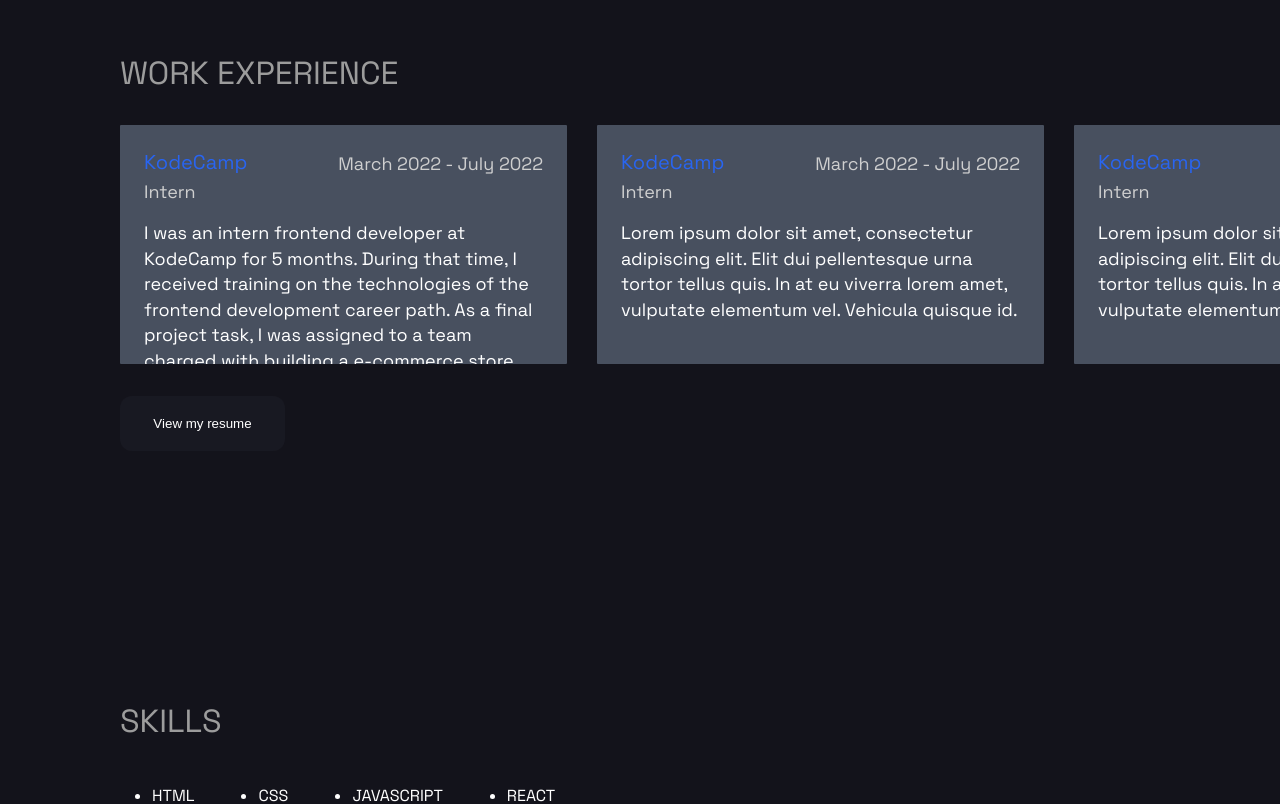
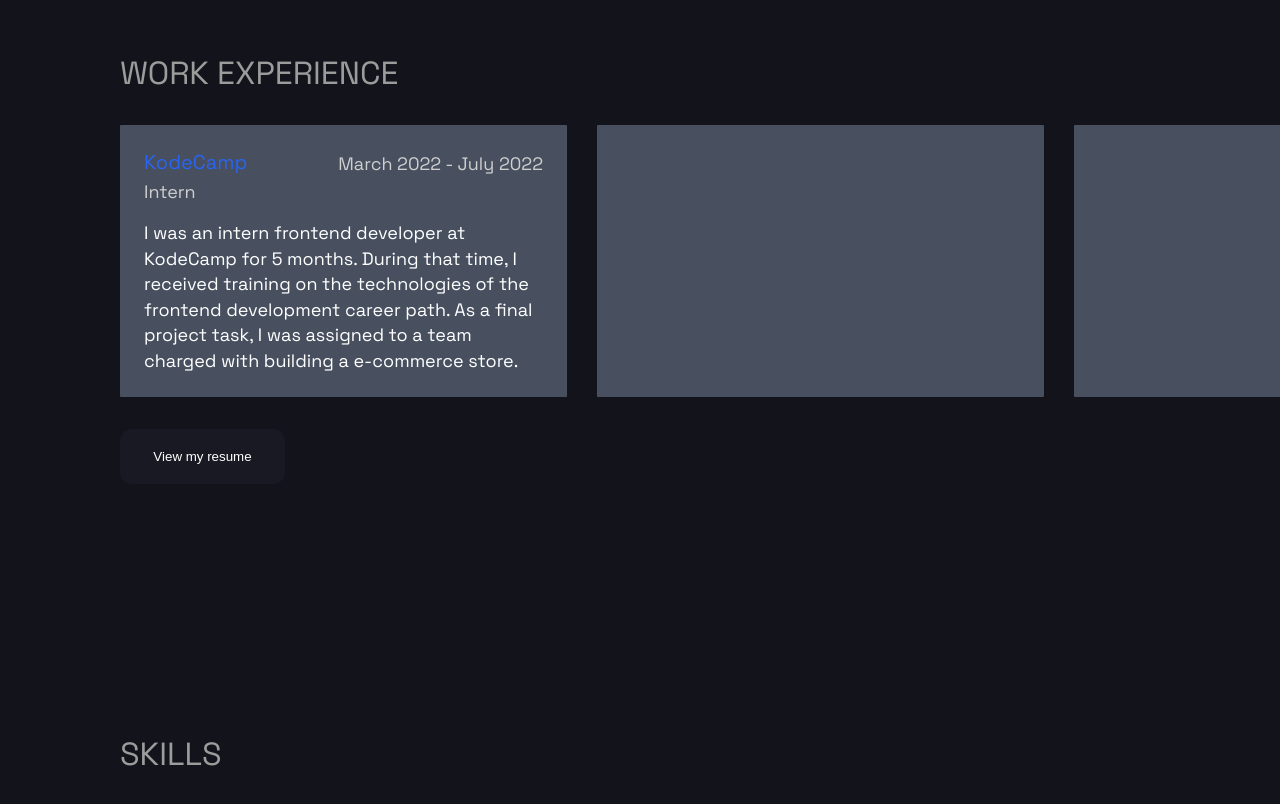
Before and after one commit to tonayam/portfolio, a React (Create React App) app: page / in a window 1280 px wide. Shown: the part 2260-3064 px from the top of the page. Built offline with nearby package versions, Linux system fonts and the light colour scheme.

Commit message:
Work Experience Update

```diff
--- a/src/Styles/general.scss
+++ b/src/Styles/general.scss
@@ -134,7 +134,7 @@
     font-size: 40px;
   }
   h3 {
-    font-size: 24px;
+    font-size: 22px;
   }
   h4 {
     font-size: 20px;
--- a/src/Styles/sections.scss
+++ b/src/Styles/sections.scss
@@ -164,7 +164,8 @@
     .job {
       @include workMixin;
       width: 80%;
-      height: 230px;
+      min-height: 230px;
+      height: auto;
       padding: 12px;
       color: #cfcfcf;
       .card-header {
@@ -420,7 +421,8 @@
     .mySwiper {
       .job {
         @include workMixin;
-        height: 239px;
+        min-height: 239px;
+        height: auto;
         padding: 24px;
       }
     }
--- a/src/data/data.js
+++ b/src/data/data.js
@@ -71,28 +71,16 @@
     info: `I was an intern frontend developer at KodeCamp for 5 months. During that time, I received training on the technologies of the frontend development career path. As a final project task, I was assigned to a team charged with building a e-commerce store.`,
   },
   {
-    company: `KodeCamp`,
-    position: `Intern`,
-    time: `March 2022 - July 2022`,
-    info: `Lorem ipsum dolor sit amet, consectetur adipiscing elit. Elit dui pellentesque urna tortor tellus quis. In at eu viverra lorem amet, vulputate elementum vel. Vehicula quisque id.`,
+    company: ``,
+    position: ``,
+    time: ``,
+    info: ``,
   },
   {
-    company: `KodeCamp`,
-    position: `Intern`,
-    time: `March 2022 - July 2022`,
-    info: `Lorem ipsum dolor sit amet, consectetur adipiscing elit. Elit dui pellentesque urna tortor tellus quis. In at eu viverra lorem amet, vulputate elementum vel. Vehicula quisque id.`,
-  },
-  {
-    company: `KodeCamp`,
-    position: `Intern`,
-    time: `March 2022 - July 2022`,
-    info: `Lorem ipsum dolor sit amet, consectetur adipiscing elit. Elit dui pellentesque urna tortor tellus quis. In at eu viverra lorem amet, vulputate elementum vel. Vehicula quisque id.`,
-  },
-  {
-    company: `KodeCamp`,
-    position: `Intern`,
-    time: `March 2022 - July 2022`,
-    info: `Lorem ipsum dolor sit amet, consectetur adipiscing elit. Elit dui pellentesque urna tortor tellus quis. In at eu viverra lorem amet, vulputate elementum vel. Vehicula quisque id.`,
+    company: ``,
+    position: ``,
+    time: ``,
+    info: ``,
   },
 ];
 
```
Also changed, not shown: src/images/insidious.png.
